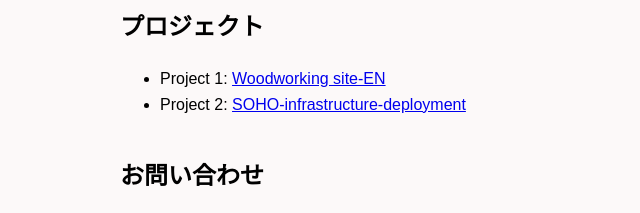
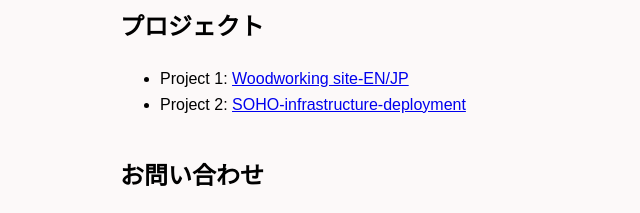
Before and after one commit to Taikinjo/taikinjo.io, a plain HTML site: page index-ja.html in a window 1280 px wide. Shown: the part 1018-1231 px from the top of the page, 120-760 px from the left. Drawn offline with Linux system fonts and the light colour scheme.

Commit message:
Update link text for woodworking site to include JP

```diff
--- a/index-ja.html
+++ b/index-ja.html
@@ -78,7 +78,7 @@
               href="https://taikinjo.github.io/woodworking-site.io/"
               target="_blank"
             >
-              Woodworking site-EN
+              Woodworking site-EN/JP
             </a>
           </li>
 
```
